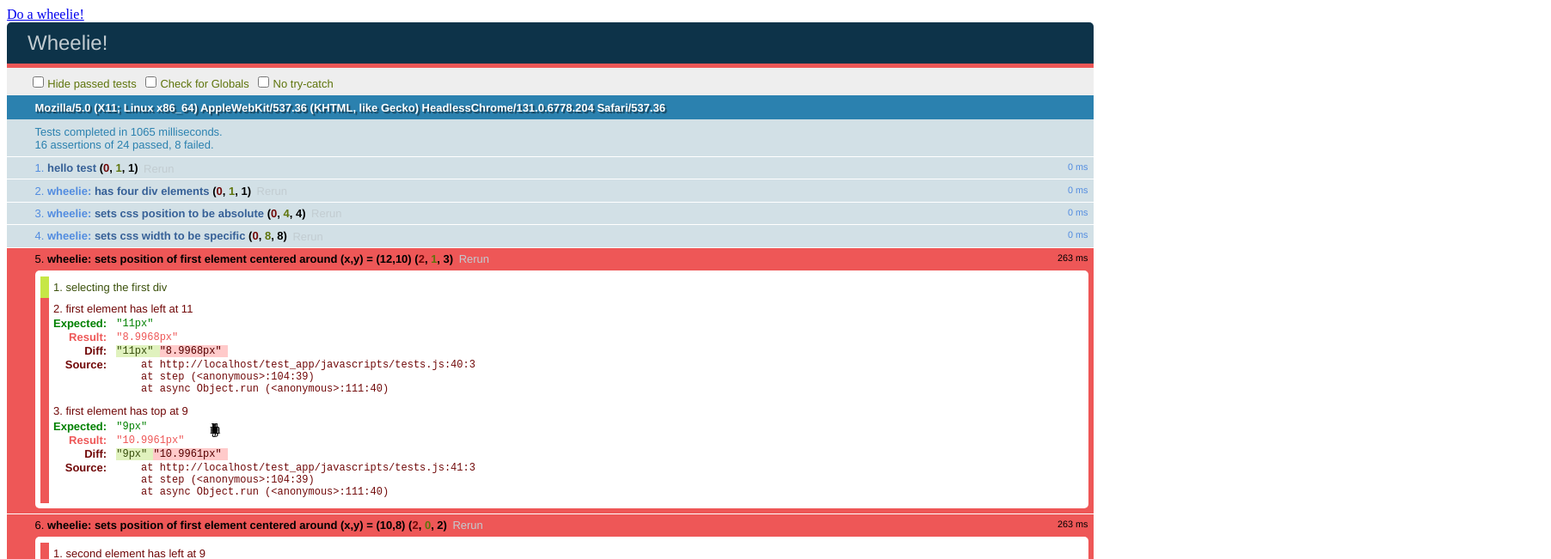
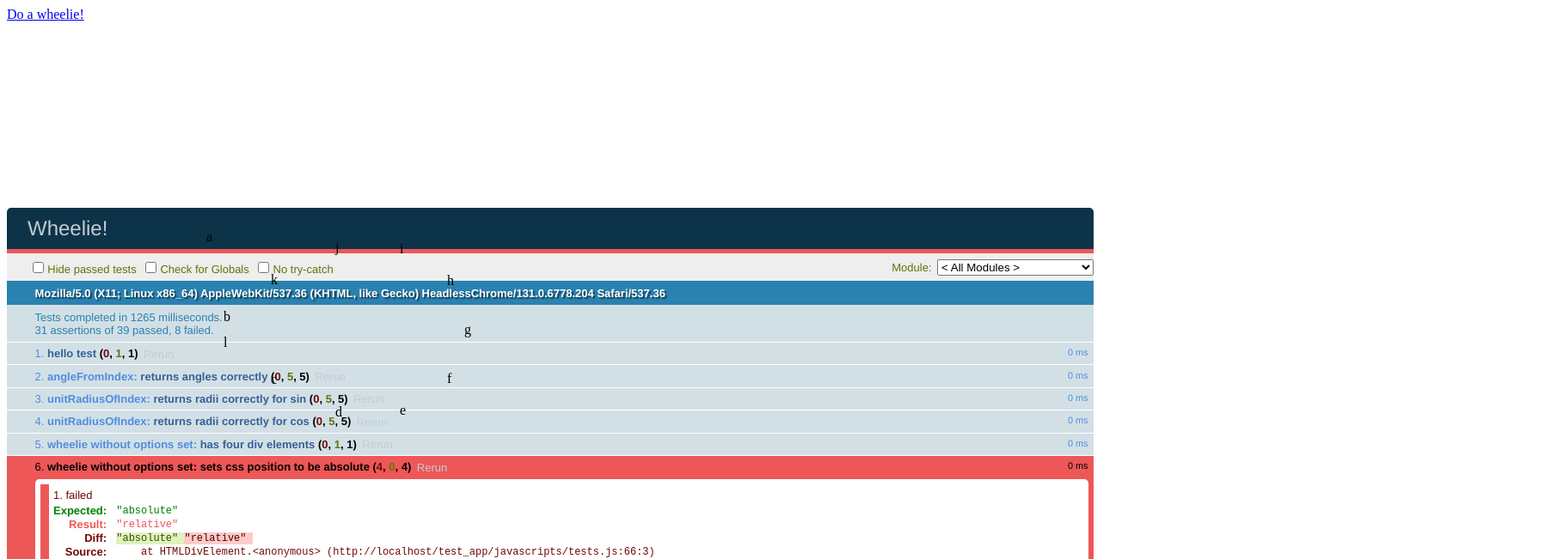
Before and after one commit to timeemit/wheelie, a plain HTML site: page test_app/index.html in a window 1280 px wide. Both pictures are taken after a click on the link "Do a wheelie!". Shown: the top 651 px of the page at 86% size, 1804 px wide, since content can reach past the window. Drawn offline with Linux system fonts and the light colour scheme.

Commit message:
Tests working!

```diff
--- a/lib/wheelie.js
+++ b/lib/wheelie.js
@@ -1,30 +1,66 @@
 (function( $ ){
-  $.fn.wheelie = function(center_x, center_y, radius) {
-		var elements_length = this.size();
-		this.each( function(index) {
-			var $this = $(this);
-			$this.css('position', 'absolute');
-			var width = $this.width();
-			var height = $this.height();
-			$this.animate({
-				left: ( radius * unitRadiusOfIndex(index, elements_length, 'cos') ) - ( width / 2 ) + center_x,
-				top: ( radius * unitRadiusOfIndex(index, elements_length, 'sin') ) - ( height / 2 ) + center_y
-			}, 250);
-		});
-		return this;
+	if (!$.thinkLiamThink) {
+      $.thinkLiamThink = {};
+  };
+
+	$.thinkLiamThink.wheelie = function ( elements, args, options ) {
+    var base = this;
+    base.$elements = $(elements);
+    base.$elements.data( "thinkLiamThink.wheelie" , base );
+
+		base.radius = args.radius;
+		base.center_x = args.center_x;
+		base.center_y = args.center_y;
+		base.elements_length = base.$elements.size();
+
+    base.execute = function () {
+			base.args = args;
+			base.options = $.extend({}, $.thinkLiamThink.wheelie.defaultOptions, options);
+			base.$elements.css('position', 'relative');
+			base.$elements.each( function(index) {
+				var $element = $(this);
+				var width = $element.width();
+				var height = $element.height();
+				$element.animate({
+					left: - (base.radiusOfIndex(index, 'cos') - ( width / 2 ) + base.center_x),
+					top: base.radiusOfIndex(index, 'sin') - ( height / 2 ) + base.center_y
+				}, 250);
+			});
+			return $(elements);
+		};
+
+		base.radiusOfIndex = function (index, sin_or_cos) {
+			return Math.round( base.radius * base.unitRadiusOfIndex(index, sin_or_cos) );
+		}
+
+		base.unitRadiusOfIndex = function (index, sin_or_cos) {
+			var value = 0;
+			if (sin_or_cos == 'sin') {
+				value = Math.sin( base.angleFromIndex(index) );
+			}
+			else if (sin_or_cos == 'cos') {
+				value = Math.cos( base.angleFromIndex(index) );
+			}
+			return value;
+		};
+
+		base.angleFromIndex = function(index) {
+			return (index / base.elements_length) * (2 * Math.PI);
+		};
+
+		return base.execute();
+
 	};
 
-	function unitRadiusOfIndex(index, final_index, cosOrSin) {
-		if (cosOrSin == 'cos') {
-			return Math.round( Math.sin( angleFromIndex(index, final_index) ) );
-		}
-		else if (cosOrSin == 'sin') {
-			return Math.round( Math.cos( angleFromIndex(index, final_index) ) );
-		}
-	}
+	// Default Options
+	$.thinkLiamThink.wheelie.defaultOptions = {
+      invert_y_axis: false
+  };
 
-	function angleFromIndex(index, final_index) {
-		return (index + 1) / (final_index * 2 * Math.PI)
-	}
+
+	// Actual plugin
+  $.fn.wheelie = function ( args, options ) {
+      return (new $.thinkLiamThink.wheelie(this, args, options));
+  };
 
 })( jQuery );
--- a/test_app/index.html
+++ b/test_app/index.html
@@ -20,7 +20,6 @@
 		<div>j</div>
 		<div>k</div>
 		<div>l</div>
-		<div>m</div>
 	</div>
   <div id="qunit"></div>
   <div id="qunit-fixture"></div>
@@ -31,7 +30,7 @@
 
 	<script>
 		$('a#list_wheelie').click(function(){
-			$('#list div').wheelie(250, 250, 250);
+			$('#list div').wheelie({radius:150, center_x:250, center_y:250});
 		});
 	</script>
 </body>
--- a/test_app/javascripts/tests.js
+++ b/test_app/javascripts/tests.js
@@ -2,13 +2,57 @@ test( "hello test", function() {
   ok( 1 == "1", "Passed!" );
 });
 
-module('wheelie', {
+module('angleFromIndex', {
+	setup: function() {
+		$( "#qunit-fixture" ).append('<div>A</div><div>B</div><div>C</div><div>D</div>');
+		$children = $('#qunit-fixture div').wheelie({center_x: 10, center_y: 10, radius: 2});
+	}
+});
+
+test('returns angles correctly', function() {
+	var angleFromIndex = $children.data('thinkLiamThink.wheelie').angleFromIndex
+
+	equal(angleFromIndex(0), 0, 'Angle of 1 is zero radians');
+	equal(angleFromIndex(1), Math.PI / 2, 'Angle of 2 is half a radian');
+	equal(angleFromIndex(2), Math.PI, 'Angle of 3 is a radian');
+	equal(angleFromIndex(3), 3 * Math.PI / 2, 'Angle of 3 is accurate');
+	equal(angleFromIndex(4), 2 * Math.PI, 'Angle of 4 is 2*PI ');
+});
+
+module('unitRadiusOfIndex', {
+	setup: function() {
+		$( "#qunit-fixture" ).append('<div>A</div><div>B</div><div>C</div><div>D</div>');
+		$children = $('#qunit-fixture div').wheelie({center_x: 10, center_y: 10, radius: 2});
+	}
+});
+
+test('returns radii correctly for sin', function() {
+	var unitRadiusOfIndex = $children.data('thinkLiamThink.wheelie').unitRadiusOfIndex
+
+	ok(Math.abs(unitRadiusOfIndex(0, 'sin')) < 0.000000000001, 'Sin of 0 radians is 0');
+	equal(unitRadiusOfIndex(1, 'sin'), 1, 'Sin of half of a radian is 1');
+	ok(Math.abs(unitRadiusOfIndex(2, 'sin')) < 0.000000000001, 'Sin of a radian is 0');
+	equal(unitRadiusOfIndex(3, 'sin'), -1, 'Sin of 1.5 radians is -1');
+	ok(Math.abs(unitRadiusOfIndex(4, 'sin')) < 0.000000000001, 'Sin of 2 radians is 0');
+});
+
+test('returns radii correctly for cos', function() {
+	var unitRadiusOfIndex = $children.data('thinkLiamThink.wheelie').unitRadiusOfIndex
+
+	equal(unitRadiusOfIndex(0, 'cos'), 1, 'Cos of 0 radians is 1');
+	ok( Math.abs(unitRadiusOfIndex(1, 'cos')) < 0.000000000001, 'Cos of half of a radian is 0');
+	equal(unitRadiusOfIndex(2, 'cos'), -1, 'Cos of a radian is -1');
+	ok( Math.abs(unitRadiusOfIndex(3, 'cos')) < 0.000000000001, 'Cos of 1.5 radians is 0');
+	equal(unitRadiusOfIndex(4, 'cos'), 1, 'Cos of 2 radians is 1');
+});
+
+module('wheelie without options set', {
 	setup: function() {
 		$( "#qunit-fixture" ).append('<div>A</div><div>B</div><div>C</div><div>D</div>');
 		$children = $('#qunit-fixture div')
 		$children.css('height', '2px');
 		$children.css('width', '2px');
-		$children.wheelie(10,10,2);
+		$children.wheelie({center_x: 10, center_y: 10, radius: 2});
 	}
 });
 
@@ -32,7 +76,7 @@ test('sets css width to be specific', function() {
 	});
 });
 
-waitTime = 250;
+waitTime = 300;
 
 asyncTest('sets position of first element centered around (x,y) = (12,10)', function() {
   deepEqual($children.filter(':nth-child(1)').get(), $children.first().get(), 'selecting the first div');
@@ -43,27 +87,28 @@ asyncTest('sets position of first element centered around (x,y) = (12,10)', func
 	}, waitTime);
 });
 
-asyncTest('sets position of first element centered around (x,y) = (10,8)', function() {
+asyncTest('sets position of second element centered around (x,y) = (10,12)', function() {
 	setTimeout(function() {
-		equal($children.filter(':nth-child(2)').css('left'), '9px', 'second element has left at 9');
-		equal($children.filter(':nth-child(2)').css('top'), '8px', 'second element has top at 10');
+		equal($children.filter(':nth-child(2)').css('left'), '9px', 'fourth element has left at 9');
+		equal($children.filter(':nth-child(2)').css('top'), '11px', 'fourth element has top at 11');
 		start();
 	}, waitTime);
-});
 
-asyncTest('sets position of first element centered around (x,y) = (8,10)', function() {
+asyncTest('sets position of third element centered around (x,y) = (8,10)', function() {
 	setTimeout(function() {
-		equal($children.filter(':nth-child(3)').css('left'), '8px', 'third element has left at 8');
+		equal($children.filter(':nth-child(3)').css('left'), '7px', 'third element has left at 7');
 		equal($children.filter(':nth-child(3)').css('top'), '9px', 'third element has top at 9');
 		start();
 	}, waitTime);
 });
 
-asyncTest('sets position of first element centered around (x,y) = (10,12)', function() {
+asyncTest('sets position of fourth element centered around (x,y) = (10,8)', function() {
 	deepEqual($children.filter(':nth-child(4)').get(), $children.last().get(), 'selecting the last div');
 	setTimeout(function() {
-		equal($children.filter(':nth-child(4)').css('left'), '9px', 'fourth element has left at 9');
-		equal($children.filter(':nth-child(4)').css('top'), '8px', 'fourth element has top at 8');
+		equal($children.filter(':nth-child(4)').css('left'), '9px', 'second element has left at 9');
+		equal($children.filter(':nth-child(4)').css('top'), '7px', 'second element has top at 7');
 		start();
 	}, waitTime);
 });
+
+});
```
